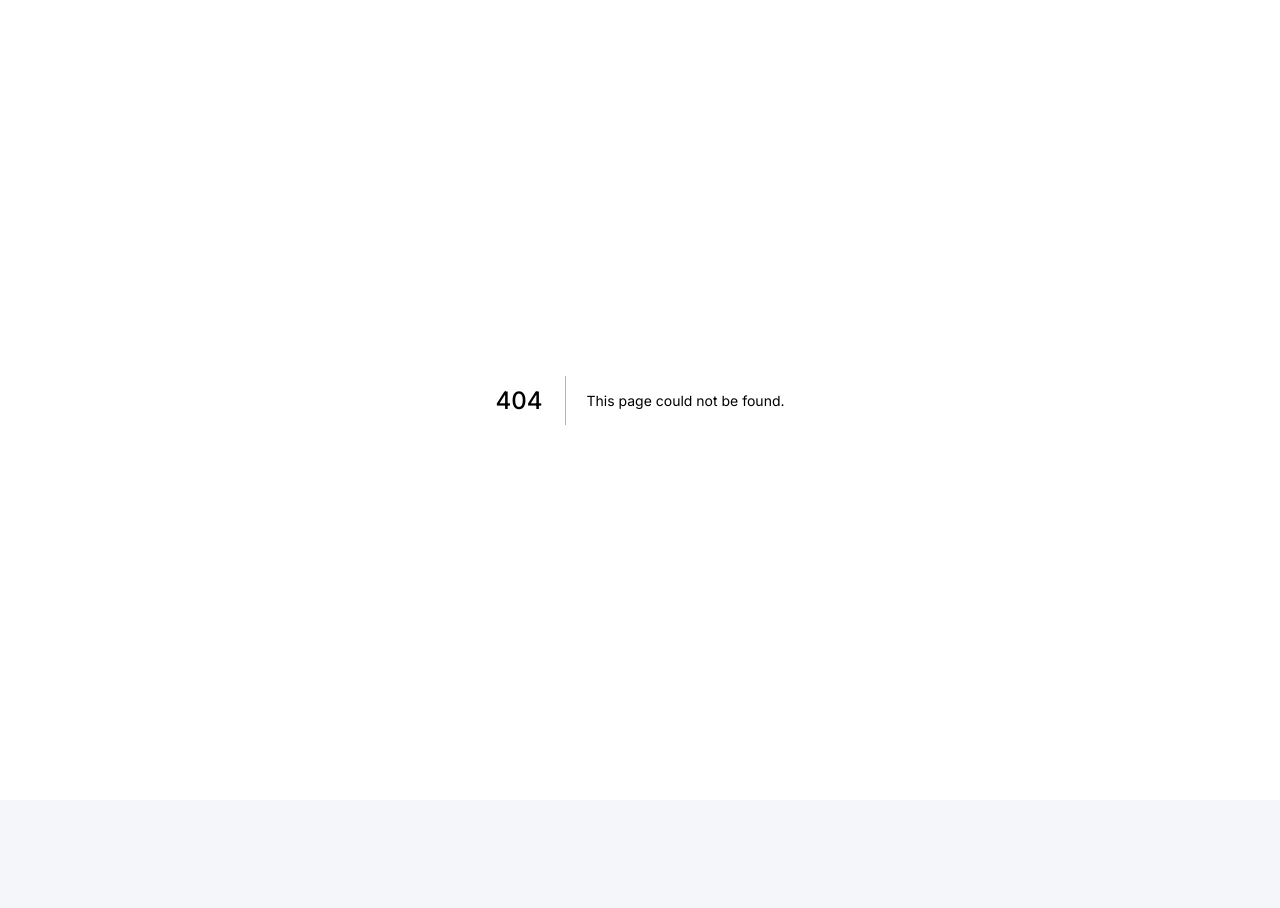
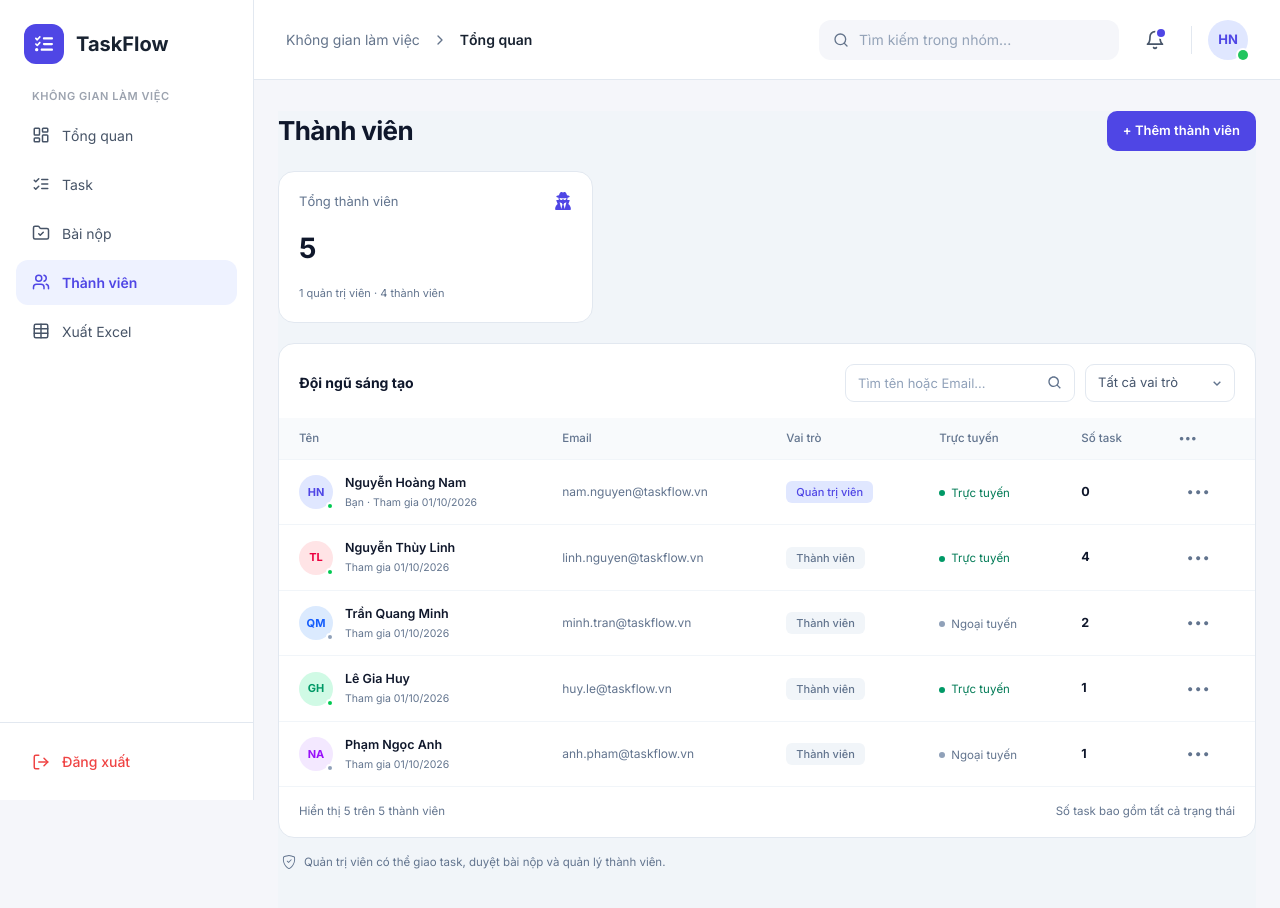
Before and after one commit to NamCodeCach/TaskFlow, a Next.js app: page /admin/member/list in a window 1280 px wide. Before the commit this address had no page. Shown: the top 908 px of the page. Before the commit the page ends 800 px from the top, so only its background shows below. Built offline with nearby package versions, Linux system fonts and the light colour scheme.

Commit message:
Làm trang danh sách thành viên của admin

```diff
--- /dev/null
+++ b/app/(home)/(dashboard)/admin/member/list/page.tsx
@@ -0,0 +1,205 @@
+import { BiChevronDown, BiRadio, BiSearch } from "react-icons/bi";
+import { BsShieldCheck } from "react-icons/bs";
+import { FaUserSecret } from "react-icons/fa6";
+import { LuListChecks } from "react-icons/lu";
+
+const members = [
+  {
+    name: "Nguyễn Hoàng Nam",
+    initials: "HN",
+    email: "nam.nguyen@taskflow.vn",
+    admin: true,
+    online: true,
+    tasks: 0,
+    joined: "Bạn · Tham gia 01/10/2026",
+    color: "bg-indigo-100 text-main",
+  },
+  {
+    name: "Nguyễn Thùy Linh",
+    initials: "TL",
+    email: "linh.nguyen@taskflow.vn",
+    admin: false,
+    online: true,
+    tasks: 4,
+    joined: "Tham gia 01/10/2026",
+    color: "bg-rose-100 text-rose-600",
+  },
+  {
+    name: "Trần Quang Minh",
+    initials: "QM",
+    email: "minh.tran@taskflow.vn",
+    admin: false,
+    online: false,
+    tasks: 2,
+    joined: "Tham gia 01/10/2026",
+    color: "bg-blue-100 text-blue-600",
+  },
+  {
+    name: "Lê Gia Huy",
+    initials: "GH",
+    email: "huy.le@taskflow.vn",
+    admin: false,
+    online: true,
+    tasks: 1,
+    joined: "Tham gia 01/10/2026",
+    color: "bg-emerald-100 text-emerald-600",
+  },
+  {
+    name: "Phạm Ngọc Anh",
+    initials: "NA",
+    email: "anh.pham@taskflow.vn",
+    admin: false,
+    online: false,
+    tasks: 1,
+    joined: "Tham gia 01/10/2026",
+    color: "bg-purple-100 text-purple-600",
+  },
+];
+
+export default function ThanhVien() {
+  return (
+    <div className="min-h-screen bg-slate-100 text-[13px] text-slate-900">
+      <div className="w-full">
+        {/* Header */}
+        <header className="flex flex-wrap items-start justify-between gap-4">
+          <h1 className="text-[26px] font-bold tracking-tight">Thành viên</h1>
+          <button className="rounded-[10px] bg-main px-4 py-2.5 text-[13px] font-semibold text-white hover:bg-indigo-700">
+            + Thêm thành viên
+          </button>
+        </header>
+
+        {/* Stats */}
+        <section className="my-5 grid grid-cols-1 gap-4 md:grid-cols-3">
+          <div className="rounded-2xl border border-slate-200 bg-white p-5">
+            <div className="flex items-center justify-between text-slate-500">
+              <span>Tổng thành viên</span>
+              <FaUserSecret size={18} className="text-main" />
+            </div>
+            <div className="my-4 text-[28px] font-bold">5</div>
+            <p className="text-[11px] text-slate-500">1 quản trị viên · 4 thành viên</p>
+          </div>
+
+          {/* <div className="rounded-2xl border border-slate-200 bg-white p-5">
+            <div className="flex items-center justify-between text-slate-500">
+              <span>Đang online</span>
+              <BiRadio size={18} className="text-main" />
+            </div>
+            <div className="my-4 text-[28px] font-bold">3</div>
+            <p className="text-[11px] text-slate-500">Sẵn sàng cộng tác cùng bạn</p>
+          </div>
+
+          <div className="rounded-2xl border border-slate-200 bg-white p-5">
+            <div className="flex items-center justify-between text-slate-500">
+              <span>Task đã giao</span>
+              <LuListChecks size={18} className="text-main" />
+            </div>
+            <div className="my-4 text-[28px] font-bold">8</div>
+            <p className="text-[11px] text-slate-500">4 thành viên đang nhận task</p>
+          </div> */}
+        </section>
+
+        {/* Table */}
+        <section className="overflow-hidden rounded-2xl border border-slate-200 bg-white">
+          <div className="flex flex-wrap items-center justify-between gap-3 px-5 pb-4 pt-5">
+            <h2 className="text-sm font-bold">Đội ngũ sáng tạo</h2>
+            <div className="flex w-full flex-wrap gap-2.5 sm:w-auto">
+              <div className="relative flex-1 sm:flex-none">
+                <input
+                  type="text"
+                  placeholder="Tìm tên hoặc Email..."
+                  className="h-[38px] w-full rounded-[9px] border border-slate-200 pl-3 pr-9 text-[13px] placeholder:text-slate-400 sm:w-[230px]"
+                />
+                <BiSearch
+                  size={16}
+                  className="absolute right-3 top-1/2 -translate-y-1/2 text-slate-500"
+                />
+              </div>
+              <div className="relative">
+                <select className="h-[38px] w-[150px] appearance-none rounded-[9px] border border-slate-200 bg-white pl-3 pr-8 text-[13px] text-slate-600">
+                  <option>Tất cả vai trò</option>
+                  <option>Quản trị viên</option>
+                  <option>Thành viên</option>
+                </select>
+                <BiChevronDown
+                  size={16}
+                  className="pointer-events-none absolute right-2.5 top-1/2 -translate-y-1/2 text-slate-500"
+                />
+              </div>
+            </div>
+          </div>
+
+          <div className="overflow-x-auto">
+            <table className="w-full min-w-[800px] border-collapse text-left overflow-auto">
+              <thead>
+                <tr className="bg-slate-50 text-[11.5px] text-slate-500">
+                  <th className="px-5 py-3 font-medium">Tên</th>
+                  <th className="px-5 py-3 font-medium">Email</th>
+                  <th className="px-5 py-3 font-medium">Vai trò</th>
+                  <th className="px-5 py-3 font-medium">Trực tuyến</th>
+                  <th className="px-5 py-3 font-medium">Số task</th>
+                  <th className="px-5 py-3 font-medium">•••</th>
+                </tr>
+              </thead>
+              <tbody>
+                {members.map((m) => (
+                  <tr key={m.email} className="border-t border-slate-100">
+                    <td className="px-5 py-3.5">
+                      <div className="flex items-center gap-3">
+                        <div
+                          className={`relative grid h-[34px] w-[34px] place-items-center rounded-full text-[11px] font-bold ${m.color}`}
+                        >
+                          {m.initials}
+                          <span
+                            className={`absolute -bottom-px -right-px h-2 w-2 rounded-full border-2 border-white ${m.online ? "bg-green-500" : "bg-slate-400"}`}
+                          />
+                        </div>
+                        <div>
+                          <div className="text-[12.5px] font-semibold">{m.name}</div>
+                          <div className="mt-0.5 text-[10.5px] text-slate-500">{m.joined}</div>
+                        </div>
+                      </div>
+                    </td>
+                    <td className="px-5 py-3.5 text-xs text-slate-500">{m.email}</td>
+                    <td className="px-5 py-3.5">
+                      <span
+                        className={`rounded-md px-2.5 py-1 text-[11px] font-medium ${m.admin ? "bg-indigo-100 text-main" : "bg-slate-100 text-slate-500"}`}
+                      >
+                        {m.admin ? "Quản trị viên" : "Thành viên"}
+                      </span>
+                    </td>
+                    <td className="px-5 py-3.5">
+                      <span
+                        className={`inline-flex items-center gap-1.5 text-[11.5px] ${m.online ? "text-emerald-700" : "text-slate-500"}`}
+                      >
+                        <span
+                          className={`h-1.5 w-1.5 rounded-full ${m.online ? "bg-emerald-600" : "bg-slate-400"}`}
+                        />
+                        {m.online ? "Trực tuyến" : "Ngoại tuyến"}
+                      </span>
+                    </td>
+                    <td className="px-5 py-3.5 text-[12.5px] font-bold">{m.tasks}</td>
+                    <td className="px-5 py-3.5">
+                      <button className="rounded-md px-2 py-1 tracking-wider text-slate-500 hover:bg-slate-100">
+                        •••
+                      </button>
+                    </td>
+                  </tr>
+                ))}
+              </tbody>
+            </table>
+          </div>
+
+          <footer className="flex flex-wrap justify-between gap-2 border-t border-slate-100 px-5 py-4 text-[11.5px] text-slate-500">
+            <span>Hiển thị 5 trên 5 thành viên</span>
+            <span>Số task bao gồm tất cả trạng thái</span>
+          </footer>
+        </section>
+
+        <p className="mx-1 mt-4 flex items-center gap-2 text-[11.5px] text-slate-500">
+          <BsShieldCheck size={14} />
+          Quản trị viên có thể giao task, duyệt bài nộp và quản lý thành viên.
+        </p>
+      </div>
+    </div>
+  );
+}
--- a/app/(home)/(dashboard)/user/task/list/page.tsx
+++ b/app/(home)/(dashboard)/user/task/list/page.tsx
@@ -113,7 +113,7 @@ export default function Page() {
               </span>
               Hoàng Nam giao
             </div>
-            <label className="inline-flex cursor-pointer items-center gap-2 rounded-lg bg-main px-4 py-2 text-xs font-semibold text-white focus-within:ring-2 focus-within:ring-main focus-within:ring-offset-2">
+            <label className="inline-flex cursor-pointer items-center gap-2 rounded-lg bg-main px-4 py-2 text-xs font-semibold text-white focus-within:ring-2 focus-within:ring-main focus-within:ring-offset-2 cursor-pointer">
               <MdOutlineFileUpload className="h-[16px] w-[16px]" />
               Nộp bài
               <input type="file" className="sr-only" />
--- /dev/null
+++ b/app/(home)/(dashboard)/user/task/submitted/page.tsx
@@ -0,0 +1,3 @@
+export default function Page() {
+  return <></>;
+}
--- a/app/components/Sider/Sider.tsx
+++ b/app/components/Sider/Sider.tsx
@@ -39,7 +39,7 @@ export const siderItemsUser: SiderItem[] = [
 
 export const Sider = () => {
   const currentPath = usePathname();
-  let role = "user";
+  let role = "admin";
   const sider = role == "admin" ? siderItemsAdmin : siderItemsUser;
 
   return (
```
